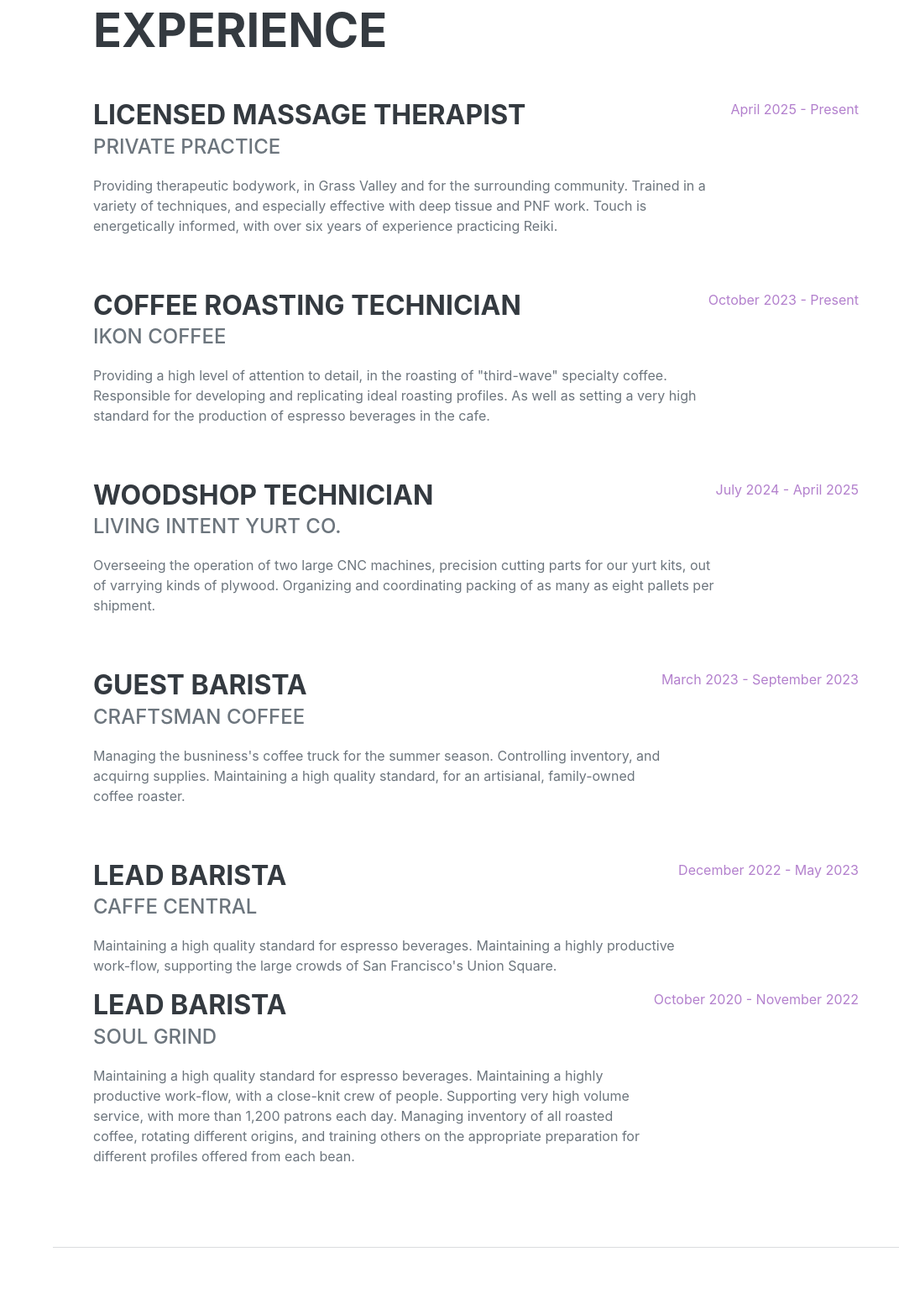
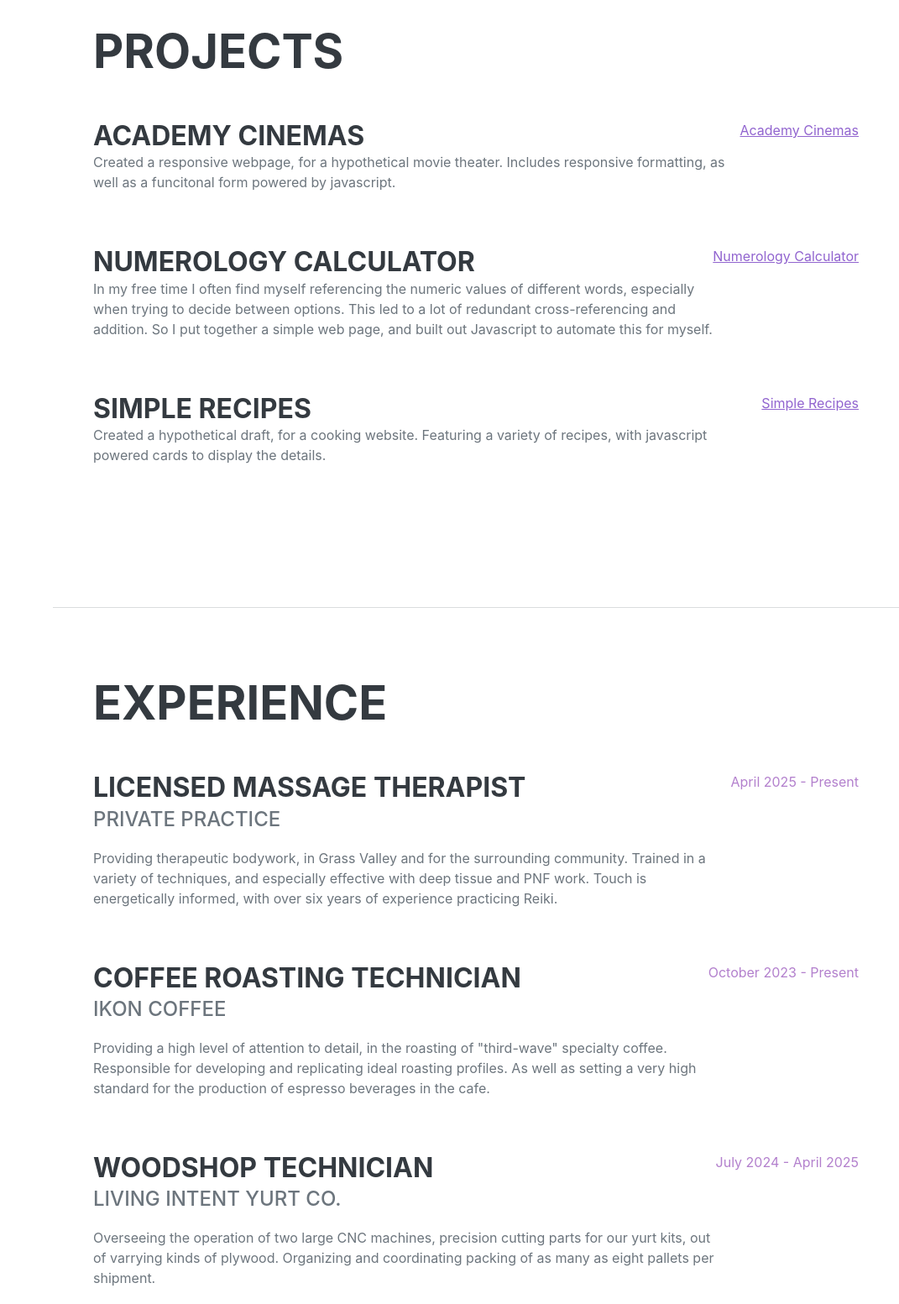
Before and after one commit to alcyonray/alcyonray.github.io, a plain HTML site: page resume.html in a window 1280 px wide. Shown: the part 878-2431 px from the top of the page at 84% size, without its empty margins (209-1280 px from the left). Drawn offline with nearby package versions, Linux system fonts and the light colour scheme; a script that the page names is missing; a web font is replaced by a local one.

Commit message:
added project section

```diff
--- a/resume.html
+++ b/resume.html
@@ -30,6 +30,7 @@
                 <ul class="navbar-nav">
                     <li class="nav-item"><a class="nav-link js-scroll-trigger" href="#about">About</a></li>
                     <li class="nav-item"><a class="nav-link js-scroll-trigger" href="#experience">Experience</a></li>
+                    <li class="nav-item"><a class="nav-link js-scroll-trigger" href="#projects">Projects</a></li>
                     <li class="nav-item"><a class="nav-link js-scroll-trigger" href="#education">Education</a></li>
                     <li class="nav-item"><a class="nav-link js-scroll-trigger" href="#skills">Skills</a></li>
                     <li class="nav-item"><a class="nav-link js-scroll-trigger" href="#interests">Interests</a></li>
@@ -53,6 +54,41 @@
                     <div class="social-icons">
                         <a class="social-icon" href="https://www.linkedin.com/in/jeremiah-ziskovsky-0838851b6/" target="_blank"><i class="fab fa-linkedin-in"></i></a>
                         <a class="social-icon" href="https://github.com/alcyonray" target="_blank"><i class="fab fa-github"></i></a>
+                    </div>
+                </div>
+            </section>
+            <hr class="m-0" />
+            <!--Projects-->
+            <section class="resume-section" id="projects">
+                <div class="resume-section-content">
+                    <h2 class="mb-5">Projects</h2>
+                    <div class="d-flex flex-column flex-md-row justify-content-between mb-5">
+                        <div class="flex-grow-1">
+                            <h3 class="mb-0">Academy Cinemas</h3>
+                            <p>Created a responsive webpage, for a hypothetical movie theater.  Includes responsive formatting,
+                                as well as a funcitonal form powered by javascript.
+                            </p>
+                        </div>
+                        <div class="flex-shrink-0"><a href="./academyCinemas.html">Academy Cinemas</a></div>
+                    </div>
+                    <div class="d-flex flex-column flex-md-row justify-content-between mb-5">
+                        <div class="flex-grow-1">
+                            <h3 class="mb-0">Numerology Calculator</h3>
+                            <p>In my free time I often find myself referencing the numeric values of different words,
+                                especially when trying to decide between options.  This led to a lot of redundant cross-referencing
+                                and addition.  So I put together a simple web page, and built out Javascript to automate this for myself.
+                            </p>
+                        </div>
+                        <div class="flex-shrink-0"><a href="https://alcyoneenterprises.com/numerology.html">Numerology Calculator</a></div>
+                    </div>
+                    <div class="d-flex flex-column flex-md-row justify-content-between mb-5">
+                        <div class="flex-grow-1">
+                            <h3 class="mb-0">Simple Recipes</h3>
+                            <p>Created a hypothetical draft, for a cooking website.  Featuring a variety of recipes,
+                                with javascript powered cards to display the details.
+                            </p>
+                        </div>
+                        <div class="flex-shrink-0"><a href="./simpleRecipes.html">Simple Recipes</a></div>
                     </div>
                 </div>
             </section>
@@ -95,7 +131,7 @@
                     </div>
                     <div class="d-flex flex-column flex-md-row justify-content-between mb-5">
                         <div class="flex-grow-1">
-                            <h3 class="mb-0">Guest Barista</h3>
+                            <h3 class="mb-0">Seasonal Manager</h3>
                             <div class="subheading mb-3">Craftsman Coffee</div>
                             <p>Managing the busniness's coffee truck for the summer season.  Controlling inventory,
                                 and acquirng supplies.  Maintaining a high quality standard, for an artisianal,
@@ -105,25 +141,15 @@
                     </div>
                     <div class="d-flex flex-column flex-md-row justify-content-between">
                         <div class="flex-grow-1">
-                            <h3 class="mb-0">Lead Barista</h3>
-                            <div class="subheading mb-3">Caffe Central</div>
-                            <p>Maintaining a high quality standard for espresso beverages.
-                                Maintaining a highly productive work-flow, supporting the large
-                                crowds of San Francisco's Union Square.</p>
-                        </div>
-                        <div class="flex-shrink-0"><span class="text-primary">December 2022 - May 2023</span></div>
-                    </div>
-                    <div class="d-flex flex-column flex-md-row justify-content-between">
-                        <div class="flex-grow-1">
-                            <h3 class="mb-0">Lead Barista</h3>
-                            <div class="subheading mb-3">Soul Grind</div>
+                            <h3 class="mb-0">Lead Barista/Trainer</h3>
+                            <div class="subheading mb-3">Soul Grind/Caffé Central</div>
                             <p>Maintaining a high quality standard for espresso beverages.
                                 Maintaining a highly productive work-flow, with a close-knit crew of people.
                                 Supporting very high volume service, with more than 1,200 patrons each day.
                                 Managing inventory of all roasted coffee, rotating different origins, and training
                                 others on the appropriate preparation for different profiles offered from each bean.</p>
                         </div>
-                        <div class="flex-shrink-0"><span class="text-primary">October 2020 - November 2022</span></div>
+                        <div class="flex-shrink-0"><span class="text-primary">October 2020 - May 2023</span></div>
                     </div>
                 </div>
             </section>
```
